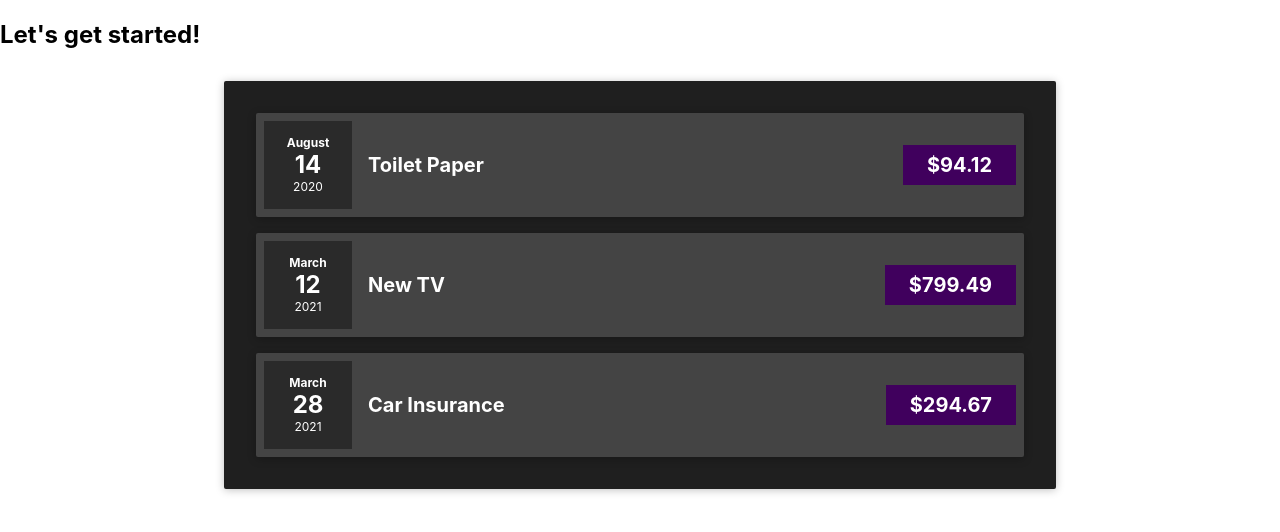
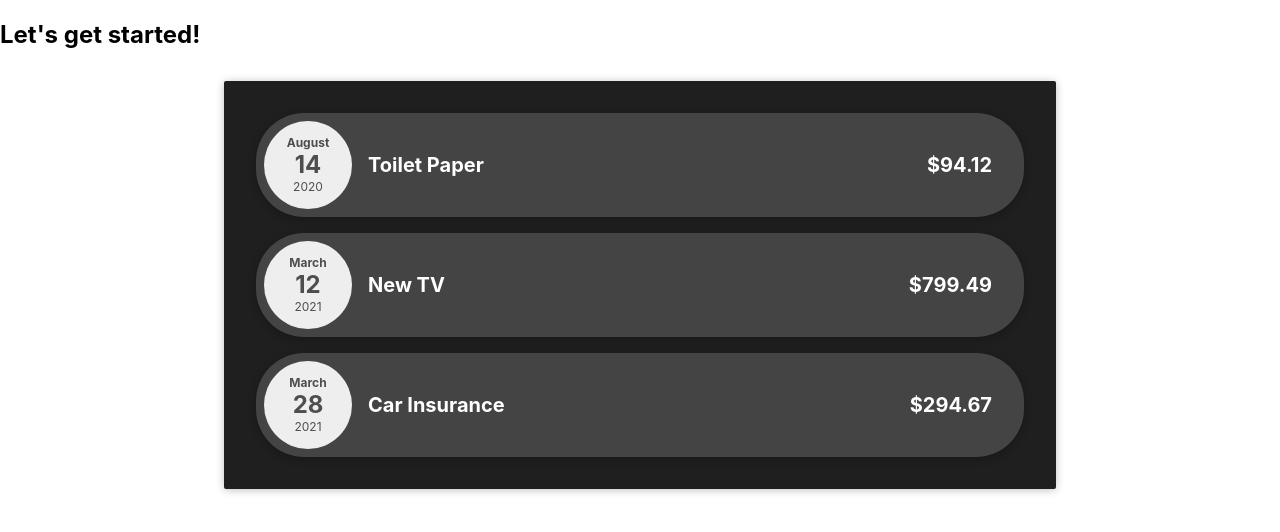
Before and after one commit to evanbechtol/react-complete, a JavaScript app: page / in a window 1280 px wide. Shown: the top 532 px of the page. Built offline with nearby package versions, Linux system fonts and the light colour scheme.

Commit message:
Make CSS prettier

```diff
--- a/src/components/ExpenseDate.css
+++ b/src/components/ExpenseDate.css
@@ -3,10 +3,11 @@
     flex-direction: column;
     width: 5.5rem;
     height: 5.5rem;
-    background-color: #2a2a2a;
-    color: white;
+    background-color: #eee;
+    color: #4e4e4e;
     align-items: center;
     justify-content: center;
+    border-radius: 3em;
 }
 
 .expense-date__month {
--- a/src/components/ExpenseItem.css
+++ b/src/components/ExpenseItem.css
@@ -5,7 +5,7 @@
     box-shadow: 0 2px 8px rgba(0, 0, 0, 0.25);
     padding: 0.5rem;
     margin: 1rem;
-    border-radius: 2px;
+    border-radius: 3em;
     background-color: rgba(75, 75, 75, 0.85);
 }
 
@@ -30,7 +30,6 @@
     font-size: 1rem;
     font-weight: bold;
     color: white;
-    background-color: #40005d;
     padding: 0.5rem;
 }
 
```
